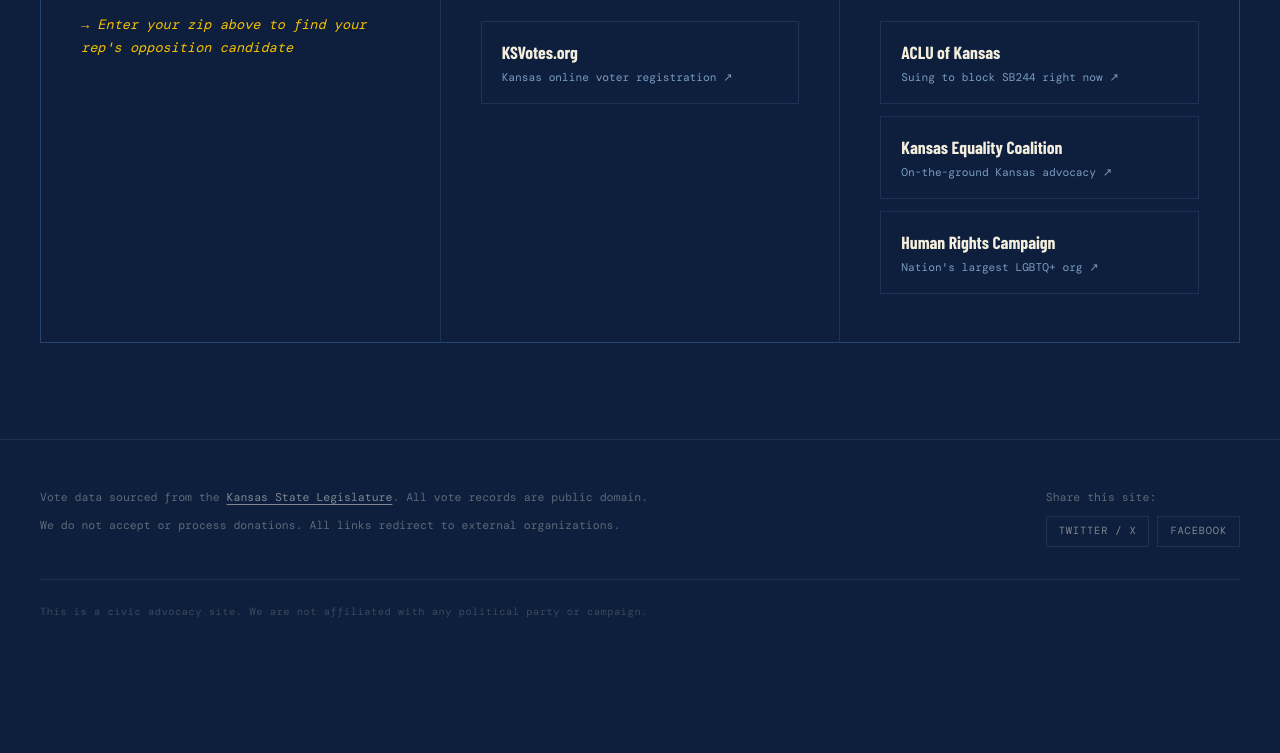
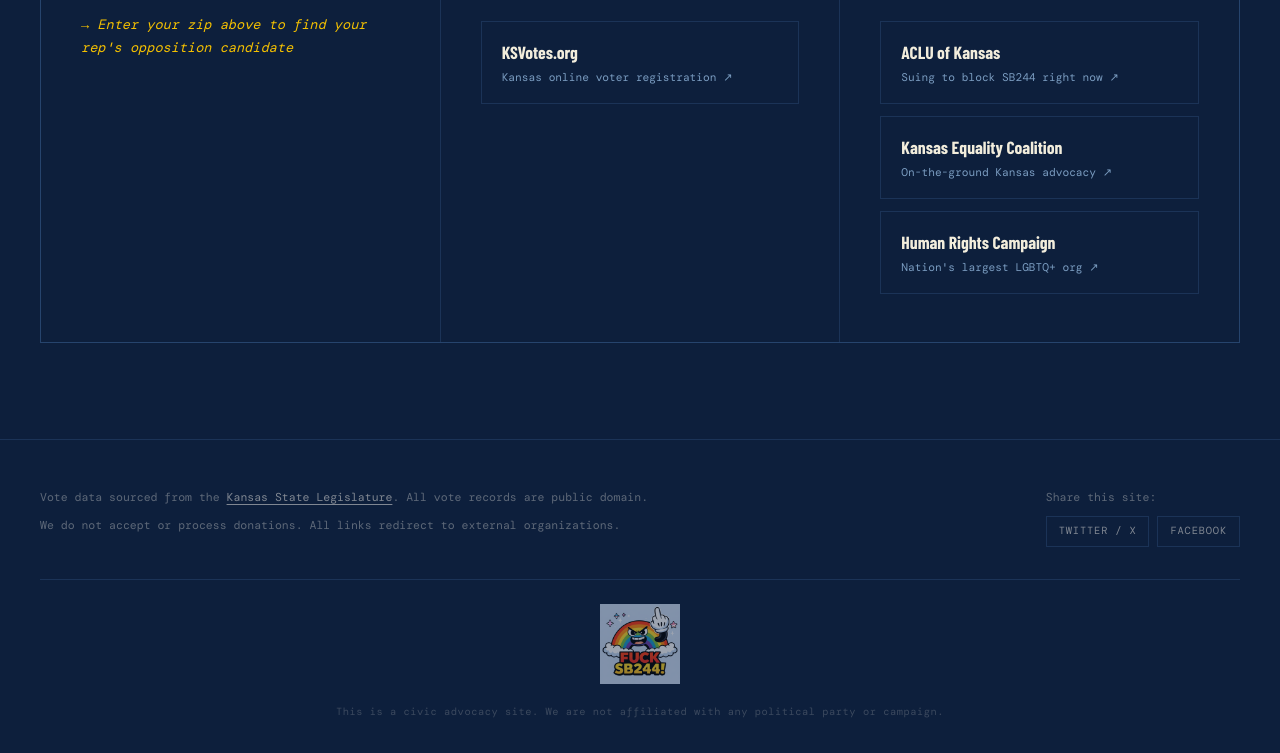
Before and after one commit to brewpirate/fucksb244.com, a plain HTML site: page index.html in a window 1280 px wide. Shown: the part 4240-4993 px from the top of the page. Before the commit the page ends 4893 px from the top, so only its background shows below. Drawn offline with nearby package versions, Linux system fonts and the light colour scheme; a web font is replaced by a local one.

Commit message:
mr.happy

```diff
--- a/css/style.css
+++ b/css/style.css
@@ -935,6 +935,19 @@
 .footer-bottom {
   max-width: 1200px;
   margin: 0 auto;
+  text-align: center;
+}
+
+.footer-badge {
+  width: 80px;
+  height: 80px;
+  margin-bottom: 0.75rem;
+  opacity: 0.6;
+  transition: opacity 0.2s ease;
+}
+
+.footer-badge:hover {
+  opacity: 1;
 }
 
 .footer-bottom p {
--- a/index.html
+++ b/index.html
@@ -7,6 +7,11 @@
   <meta name="description" content="Kansas SB244 stripped trans Kansans of their IDs and banned them from bathrooms. Find out how YOUR representative voted — then do something about it.">
   <meta property="og:title" content="F*ck SB244 — Find Your Rep's Vote">
   <meta property="og:description" content="Kansas SB244 stripped trans Kansans of their IDs and banned them from bathrooms. Find out how YOUR representative voted.">
+  <meta property="og:image" content="https://fucksb244.com/fucksb244.png">
+  <meta property="og:type" content="website">
+  <meta name="twitter:card" content="summary">
+  <meta name="twitter:image" content="https://fucksb244.com/fucksb244.png">
+  <link rel="icon" type="image/png" href="fucksb244.png">
   <link rel="preconnect" href="https://fonts.googleapis.com">
   <link href="https://fonts.googleapis.com/css2?family=Bebas+Neue&family=DM+Mono:ital,wght@0,400;0,500;1,400&family=Barlow+Condensed:wght@400;700;900&display=swap" rel="stylesheet">
   <link rel="stylesheet" href="css/style.css">
@@ -241,6 +246,7 @@
       </div>
     </div>
     <div class="footer-bottom">
+      <img src="fucksb244.png" alt="Fuck SB244" class="footer-badge">
       <p>This is a civic advocacy site. We are not affiliated with any political party or campaign.</p>
     </div>
   </footer>
```
